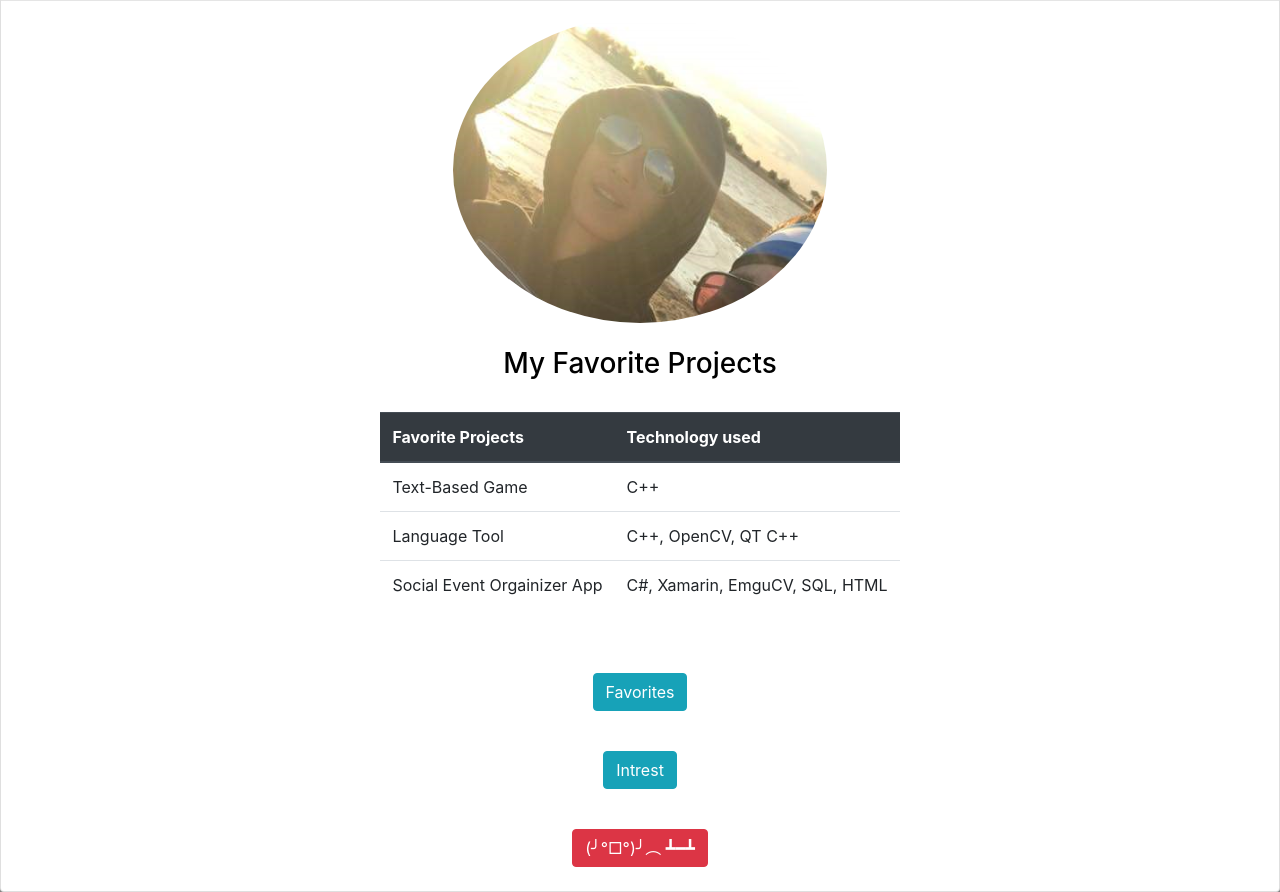
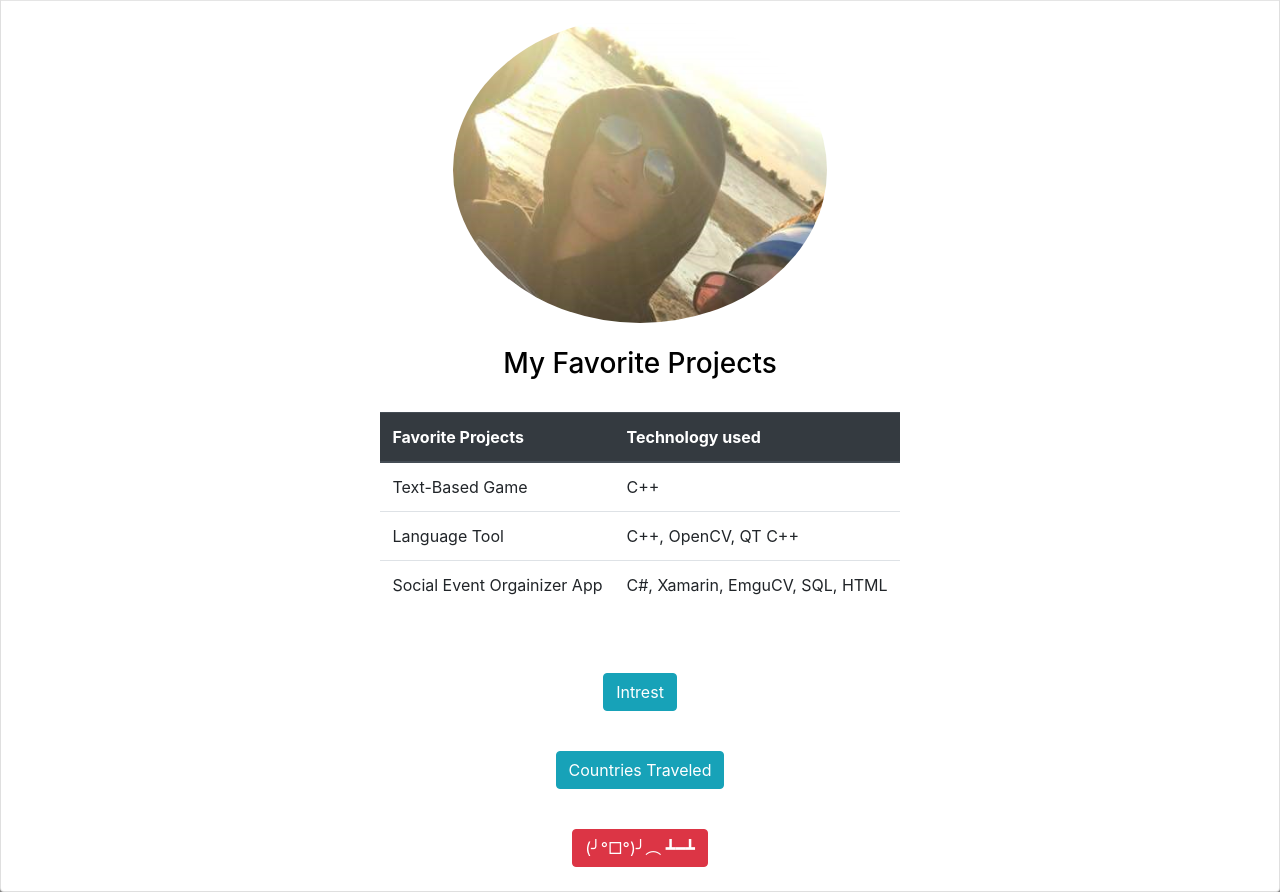
Before and after one commit to justindeng21/justindeng21.github.io, a plain HTML site: page index.html in a window 1280 px wide. Shown: the part 710-1602 px from the top of the page. Drawn offline with nearby package versions, Linux system fonts and the light colour scheme.

Commit message:
Update index.html

```diff
--- a/index.html
+++ b/index.html
@@ -84,7 +84,7 @@
 
         <p>
           <button class="btn btn-info" type="button" data-toggle="collapse" data-target="#collapseExample" aria-expanded="false" aria-controls="collapseExample">
-            Favorites
+            Intrest
           </button>
             <br>
           <div class="collapse" id="collapseExample">
@@ -118,7 +118,7 @@
 
           <br>
           <button class="btn btn-info" type="button" data-toggle="collapse" data-target="#collapseExample2" aria-expanded="false" aria-controls="collapseExample2">
-            Intrest
+            Countries Traveled
           </button>
           <br>
 <br>
```
